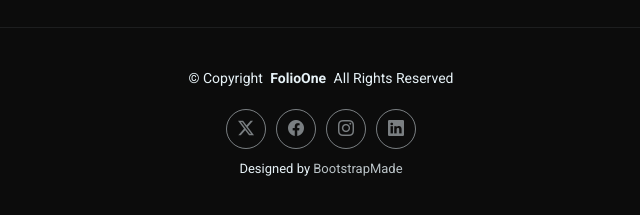
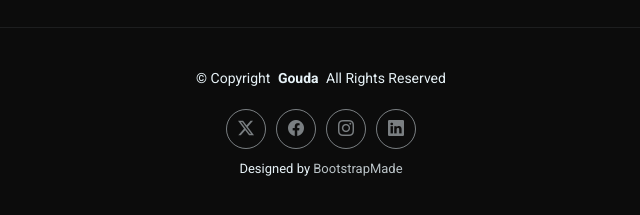
Before and after one commit to Agoudaxo/ahmedgouda.github.io, a plain HTML site: page index.html in a window 1280 px wide. Shown: the part 857-1072 px from the top of the page, 319-959 px from the left. Drawn offline with Linux system fonts and the light colour scheme.

Commit message:
Update index.html

```diff
--- a/index.html
+++ b/index.html
@@ -4,7 +4,7 @@
 <head>
   <meta charset="utf-8">
   <meta content="width=device-width, initial-scale=1.0" name="viewport">
-  <title>Index - FolioOne Bootstrap Template</title>
+  <title>Index - Ahmed Gouda</title>
   <meta name="description" content="">
   <meta name="keywords" content="">
 
@@ -141,7 +141,7 @@
 
     <div class="container">
       <div class="copyright text-center ">
-        <p>© <span>Copyright</span> <strong class="px-1 sitename">FolioOne</strong> <span>All Rights Reserved<br></span></p>
+        <p>© <span>Copyright</span> <strong class="px-1 sitename">Gouda</strong> <span>All Rights Reserved<br></span></p>
       </div>
       <div class="social-links d-flex justify-content-center">
         <a href=""><i class="bi bi-twitter-x"></i></a>
```
